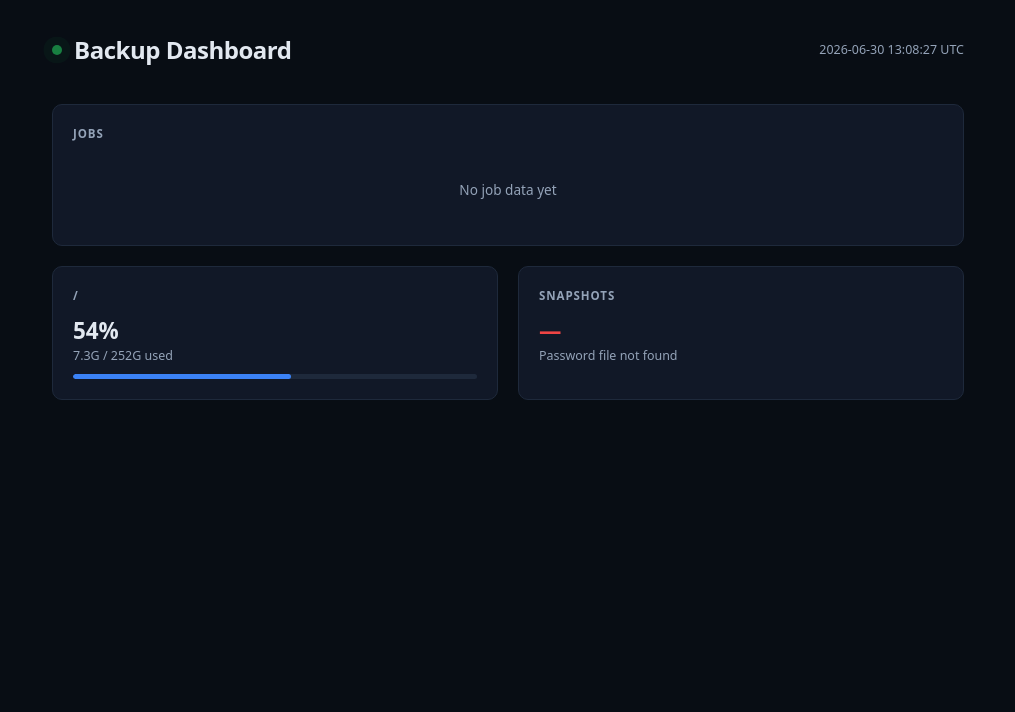
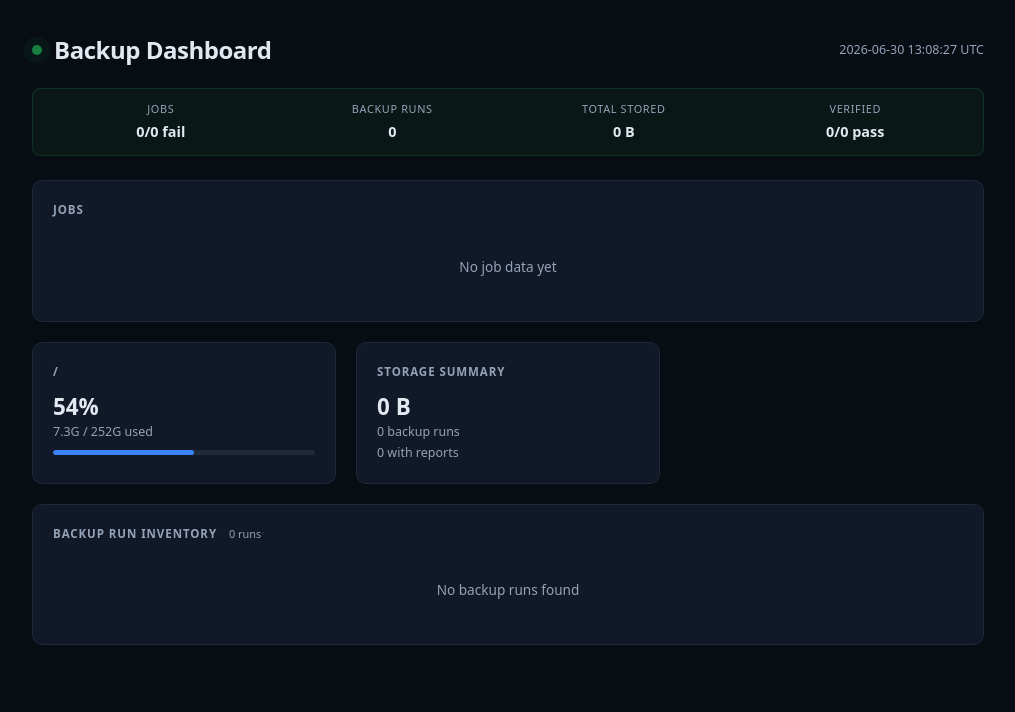
Before and after one commit to ErielCruz/backup-status, a Flask app: page / in a window 1280 px wide. Shown: the top 712 px of the page, without its empty margins (132-1147 px from the left). Run offline with Flask 3, Linux system fonts and the light colour scheme; some libraries are stand-ins or nearby versions.

Commit message:
dashboard: upgrade to backup integrity hub
Replace restic-dependent panels with filesystem-based backup run inventory.
Show verification pass/fail from verify.log, storage stats from
backup-report.json, and run inventory from directory listing.

- Add health bar with job failures, run count, total stored, verified rate
- Add backup run inventory table (file count, size, duration, verify status)
- Add verification history section
- Replace snapshot count with storage summary
- In-memory TTL cache for expensive operations
- Color-coded health states (ok/warn/fail)
- Add /api/clear-cache endpoint

```diff
--- a/app.py
+++ b/app.py
@@ -1,7 +1,9 @@
 #!/usr/bin/env python3
 import json
 import os
+import shlex
 import subprocess
+import time
 from datetime import datetime, timezone
 from pathlib import Path
 
@@ -14,15 +16,25 @@ def env(n, d):
     return os.environ.get(n) or d
 
 
-RESTIC_REPO = env("RESTIC_REPOSITORY", "b2:backup-ssd-ecc:restic-backups")
-RESTIC_PW = env("RESTIC_PASSWORD_FILE", "/run/secrets/restic_password")
 SAMSUNG = env("SAMSUNG_MOUNT", "/samsung")
 TB = env("TB_MOUNT", "/4tb")
 LOG_DIR = env("LOG_DIR", "/logs")
 STATUS_FILE = Path(LOG_DIR) / "status.json"
+RUNS_DIR = Path(SAMSUNG) / "Backup_SSD" / "HomeServerBackups" / "runs"
+
+_cache = {}
+
+def cached(key, ttl=300):
+    now = time.time()
+    if key in _cache and _cache[key]["expires"] > now:
+        return _cache[key]["data"]
+    return None
+
+def set_cache(key, data, ttl=300):
+    _cache[key] = {"data": data, "expires": time.time() + ttl}
 
 
-def run(cmd, timeout=15):
+def run(cmd, timeout=30):
     try:
         r = subprocess.run(cmd, shell=True, capture_output=True, text=True, timeout=timeout)
         return r.stdout.strip(), r.returncode == 0
@@ -30,6 +42,51 @@ def run(cmd, timeout=15):
         return "Command timed out", False
     except Exception as e:
         return str(e), False
+
+
+def fmt_bytes(b):
+    if b is None or b == 0:
+        return "0 B"
+    b = int(b)
+    if b < 1024:
+        return f"{b} B"
+    elif b < 1024 * 1024:
+        return f"{b/1024:.1f} KB"
+    elif b < 1024 * 1024 * 1024:
+        return f"{b/(1024*1024):.1f} MB"
+    else:
+        return f"{b/(1024*1024*1024):.1f} GB"
+
+
+def fmt_duration(sec):
+    if sec is None or sec == 0:
+        return "0s"
+    sec = int(sec)
+    if sec < 60:
+        return f"{sec}s"
+    elif sec < 3600:
+        m = sec // 60
+        s = sec % 60
+        return f"{m}m{s}s"
+    else:
+        h = sec // 3600
+        m = (sec % 3600) // 60
+        return f"{h}h{m}m"
+
+
+def fmt_date_short(iso):
+    if not iso:
+        return "—"
+    try:
+        dt = datetime.fromisoformat(iso)
+        return dt.strftime("%m-%d %H:%M")
+    except Exception:
+        return iso[:16]
+
+
+app.jinja_env.filters["fmt_bytes"] = fmt_bytes
+app.jinja_env.filters["fmt_duration"] = fmt_duration
+app.jinja_env.filters["fmt_date_short"] = fmt_date_short
 
 
 def load_status():
@@ -41,27 +98,9 @@ def load_status():
     return {"jobs": [], "updated": None}
 
 
-def get_snapshots():
-    if not Path(RESTIC_PW).exists():
-        return {"count": 0, "latest": None, "error": "Password file not found"}
-    out, ok = run(
-        f"restic -r {RESTIC_REPO} --password-file {RESTIC_PW} snapshots --compact --json 2>/dev/null"
-    )
-    if ok and out:
-        try:
-            snaps = json.loads(out)
-            latest = None
-            if snaps:
-                latest = max(s.get("time", "") for s in snaps if s.get("time"))
-            return {"count": len(snaps), "latest": latest}
-        except (json.JSONDecodeError, ValueError):
-            pass
-    return {"count": 0, "latest": None, "error": "No snapshot data"}
-
-
 def get_disk():
     labels = {SAMSUNG: "Samsung SSD", TB: "4TB Drive"}
-    out, _ = run(f"df -h {SAMSUNG} {TB} 2>/dev/null || df -h /")
+    out, _ = run(f"df -h {shlex.quote(SAMSUNG)} {shlex.quote(TB)} 2>/dev/null || df -h /")
     lines = []
     for line in out.split("\n")[1:]:
         parts = line.split()
@@ -77,19 +116,125 @@ def get_disk():
     return lines
 
 
+def get_run_inventory():
+    data = cached("run_inventory")
+    if data is not None:
+        return data
+
+    runs = []
+    if RUNS_DIR.is_dir():
+        for run_dir in sorted(RUNS_DIR.iterdir(), reverse=True):
+            if not run_dir.is_dir():
+                continue
+            run_id = run_dir.name
+            run_info = {"run_id": run_id, "files": [], "total_size": 0, "has_report": False}
+
+            for f in sorted(run_dir.iterdir()):
+                if f.is_file():
+                    size = f.stat().st_size
+                    run_info["files"].append({"name": f.name, "size": size})
+                    run_info["total_size"] += size
+                    if f.name == "backup-report.json":
+                        try:
+                            report = json.loads(f.read_text())
+                            run_info["has_report"] = True
+                            run_info["duration"] = report.get("duration_seconds", 0)
+                            run_info["started"] = report.get("started_at", "")
+                            run_info["status"] = report.get("status", "unknown")
+                            run_info["archive_size"] = report.get("archive_size_bytes", 0)
+                            run_info["verify_log"] = report.get("verify_log")
+                        except (json.JSONDecodeError, OSError):
+                            pass
+
+                if f.name == "verify.log":
+                    try:
+                        vtext = f.read_text()
+                        run_info["verify_pass"] = "FAIL" not in vtext.upper() and "ERROR" not in vtext.upper()
+                    except Exception:
+                        run_info["verify_pass"] = None
+
+            runs.append(run_info)
+
+    set_cache("run_inventory", runs, ttl=600)
+    return runs
+
+
+def get_backup_stats():
+    runs = get_run_inventory()
+    total_size = sum(r["total_size"] for r in runs)
+    with_reports = [r for r in runs if r.get("has_report")]
+    verified = [r for r in runs if r.get("verify_pass") is not None]
+    passed = [r for r in verified if r.get("verify_pass")]
+
+    return {
+        "runs_total": len(runs),
+        "total_size": total_size,
+        "runs_with_reports": len(with_reports),
+        "runs_with_verification": len(verified),
+        "verified_passed": len(passed),
+    }
+
+
+def get_verification_status():
+    runs = get_run_inventory()
+    recent = []
+    for r in runs[:20]:
+        verify = "unknown"
+        if r.get("verify_pass") is True:
+            verify = "pass"
+        elif r.get("verify_pass") is False:
+            verify = "fail"
+
+        recent.append({
+            "run_id": r["run_id"][:16],
+            "started": r.get("started", ""),
+            "size": r.get("archive_size", r.get("total_size", 0)),
+            "duration": r.get("duration", 0),
+            "verify": verify,
+            "total_files": len(r.get("files", [])),
+        })
+
+    verified = [r for r in recent if r["verify"] != "unknown"]
+    rate = round(len([r for r in verified if r["verify"] == "pass"]) / len(verified) * 100) if verified else 0
+
+    return {"rate": rate, "recent": recent}
+
+
+def get_overall_health():
+    status = load_status()
+    jobs = status.get("jobs", [])
+    failures = [j for j in jobs if j.get("last_result") != "success"]
+    verif = get_verification_status()
+
+    if failures:
+        health = "fail"
+    elif verif.get("rate", 100) < 100 and verif.get("recent"):
+        health = "warn"
+    else:
+        health = "ok"
+
+    return {
+        "status": health,
+        "job_failures": len(failures),
+        "job_total": len(jobs),
+    }
+
+
 def now():
     return datetime.now(timezone.utc).strftime("%Y-%m-%d %H:%M:%S UTC")
 
 
 @app.route("/")
 def index():
-    status = load_status()
     return render_template(
         "index.html",
         now=now(),
-        jobs=status.get("jobs", []),
+        jobs=load_status().get("jobs", []),
         disk=get_disk(),
-        snapshots=get_snapshots(),
+        runs=get_run_inventory(),
+        stats=get_backup_stats(),
+        verification=get_verification_status(),
+        health=get_overall_health(),
     )
 
 
@@ -100,14 +245,22 @@ def health():
 
 @app.route("/api/refresh")
 def api_refresh():
-    status = load_status()
     return render_template(
         "dashboard.html",
         now=now(),
-        jobs=status.get("jobs", []),
+        jobs=load_status().get("jobs", []),
         disk=get_disk(),
-        snapshots=get_snapshots(),
+        runs=get_run_inventory(),
+        stats=get_backup_stats(),
+        verification=get_verification_status(),
+        health=get_overall_health(),
     )
+
+
+@app.route("/api/clear-cache")
+def clear_cache():
+    _cache.clear()
+    return jsonify({"status": "cache cleared"})
 
 
 if __name__ == "__main__":
--- a/static/style.css
+++ b/static/style.css
@@ -8,6 +8,8 @@
   --red: #ef4444;
   --blue: #3b82f6;
   --amber: #f59e0b;
+  --warn-bg: rgba(245, 158, 11, 0.1);
+  --fail-bg: rgba(239, 68, 68, 0.1);
 }
 
 *, *::before, *::after {
@@ -25,7 +27,7 @@ body {
 }
 
 .container {
-  max-width: 960px;
+  max-width: 1000px;
   margin: 0 auto;
   padding: 32px 24px 48px;
 }
@@ -34,7 +36,7 @@ body {
   display: flex;
   align-items: center;
   gap: 12px;
-  margin-bottom: 36px;
+  margin-bottom: 20px;
 }
 
 .header h1 {
@@ -61,6 +66,46 @@ body {
   font-size: 0.78rem;
   color: var(--text-muted);
   margin-left: auto;
+  font-variant-numeric: tabular-nums;
+}
+
+.health-bar {
+  display: flex;
+  gap: 8px;
+  margin-bottom: 24px;
+  padding: 12px 16px;
+  background: rgba(34, 197, 94, 0.06);
+  border: 1px solid rgba(34, 197, 94, 0.15);
+  border-radius: 8px;
+}
+
+.health-bar.health-warn {
+  background: var(--warn-bg);
+  border-color: rgba(245, 158, 11, 0.15);
+}
+
+.health-bar.health-fail {
+  background: var(--fail-bg);
+  border-color: rgba(239, 68, 68, 0.15);
+}
+
+.health-item {
+  flex: 1;
+  text-align: center;
+}
+
+.health-label {
+  display: block;
+  font-size: 0.68rem;
+  color: var(--text-muted);
+  text-transform: uppercase;
+  letter-spacing: 0.06em;
+  margin-bottom: 2px;
+}
+
+.health-value {
+  font-size: 0.9rem;
+  font-weight: 600;
   font-variant-numeric: tabular-nums;
 }
 
@@ -79,6 +124,15 @@ body {
   text-transform: uppercase;
   letter-spacing: 0.08em;
   margin-bottom: 14px;
+}
+
+.card-badge {
+  font-size: 0.68rem;
+  font-weight: 400;
+  color: var(--text-muted);
+  text-transform: none;
+  letter-spacing: normal;
+  margin-left: 8px;
 }
 
 table {
@@ -136,9 +202,28 @@ tr:last-child td {
   gap: 20px;
 }
 
-@media (max-width: 700px) {
-  .grid-2 { grid-template-columns: 1fr; }
-  .container { padding: 20px 14px 40px; }
+.grid-3 {
+  display: grid;
+  grid-template-columns: 1fr 1fr 1fr;
+  gap: 20px;
+}
+
+.grid-4 {
+  display: grid;
+  grid-template-columns: 1fr 1fr 1fr 1fr;
+  gap: 20px;
+  text-align: center;
+}
+
+@media (max-width: 800px) {
+  .grid-2, .grid-3, .grid-4 { grid-template-columns: 1fr 1fr; }
+  .container { padding: 16px 10px 32px; }
+  .health-bar { flex-wrap: wrap; }
+  .health-item { flex: 0 0 48%; }
+}
+
+@media (max-width: 500px) {
+  .grid-2, .grid-3, .grid-4 { grid-template-columns: 1fr; }
 }
 
 .stat-value {
--- a/templates/dashboard.html
+++ b/templates/dashboard.html
@@ -1,8 +1,27 @@
 <div class="container" hx-get="/api/refresh" hx-trigger="every 60s" hx-swap="outerHTML">
   <div class="header">
-    <span class="dot"></span>
+    <span class="dot{% if health.status == "fail" %} dot-fail{% elif health.status == "warn" %} dot-warn{% endif %}"></span>
     <h1>Backup Dashboard</h1>
     <span class="badge">{{ now }}</span>
+  </div>
+
+  <div class="health-bar{% if health.status == "fail" %} health-fail{% elif health.status == "warn" %} health-warn{% endif %}">
+    <div class="health-item">
+      <span class="health-label">Jobs</span>
+      <span class="health-value">{{ health.job_failures }}/{{ health.job_total }} fail</span>
+    </div>
+    <div class="health-item">
+      <span class="health-label">Backup Runs</span>
+      <span class="health-value">{{ stats.runs_total }}</span>
+    </div>
+    <div class="health-item">
+      <span class="health-label">Total Stored</span>
+      <span class="health-value">{{ stats.total_size | fmt_bytes }}</span>
+    </div>
+    <div class="health-item">
+      <span class="health-label">Verified</span>
+      <span class="health-value">{{ stats.verified_passed }}/{{ stats.runs_with_verification }} pass</span>
+    </div>
   </div>
 
   <div class="card">
@@ -39,7 +58,7 @@
     {% endif %}
   </div>
 
-  <div class="grid-2">
+  <div class="grid-3">
     {% for d in disk %}
     <div class="card">
       <div class="card-title">{{ d.label }}</div>
@@ -52,14 +71,91 @@
     </div>
     {% endfor %}
     <div class="card">
-      <div class="card-title">Snapshots</div>
-      {% if snapshots.error %}
-      <div class="stat-value empty-error">—</div>
-      <div class="stat-sub">{{ snapshots.error }}</div>
-      {% else %}
-      <div class="stat-value">{{ snapshots.count }}</div>
-      <div class="stat-sub">{{ snapshots.latest[:16] if snapshots.latest else "No snapshots" }}</div>
-      {% endif %}
+      <div class="card-title">Storage Summary</div>
+      <div class="stat-value">{{ stats.total_size | fmt_bytes }}</div>
+      <div class="stat-sub">{{ stats.runs_total }} backup runs</div>
+      <div class="stat-sub" style="margin-top:2px">{{ stats.runs_with_reports }} with reports</div>
     </div>
   </div>
+
+  <div class="card">
+    <div class="card-title">Backup Run Inventory
+      <span class="card-badge">{{ runs|length }} runs</span>
+    </div>
+    {% if runs %}
+    <table>
+      <thead>
+        <tr>
+          <th>Run ID</th>
+          <th>Files</th>
+          <th>Size</th>
+          <th>Duration</th>
+          <th>Verified</th>
+        </tr>
+      </thead>
+      <tbody>
+        {% for r in runs[:15] %}
+        <tr>
+          <td class="td-mono">{{ r.run_id[:19] }}</td>
+          <td class="td-num">{{ r.files|length }}</td>
+          <td class="td-num">
+            {% if r.has_report %}{{ r.archive_size | fmt_bytes }}{% else %}{{ r.total_size | fmt_bytes }}{% endif %}
+          </td>
+          <td class="td-num">{{ r.duration | fmt_duration if r.duration else "—" }}</td>
+          <td>
+            {% if r.verify_pass is true %}
+            <span class="status status-pass">PASS</span>
+            {% elif r.verify_pass is false %}
+            <span class="status status-fail">FAIL</span>
+            {% else %}
+            <span class="status status-unknown">—</span>
+            {% endif %}
+          </td>
+        </tr>
+        {% endfor %}
+      </tbody>
+    </table>
+    {% else %}
+    <div class="empty">No backup runs found</div>
+    {% endif %}
+  </div>
+
+  {% if verification.recent and verification.rate is defined %}
+  <div class="card">
+    <div class="card-title">Verification History
+      <span class="card-badge">{{ verification.rate }}% pass</span>
+    </div>
+    <table>
+      <thead>
+        <tr>
+          <th>Run ID</th>
+          <th>Date</th>
+          <th>Size</th>
+          <th>Duration</th>
+          <th>Verified</th>
+        </tr>
+      </thead>
+      <tbody>
+        {% for r in verification.recent[:10] if r.verify != "unknown" %}
+        <tr>
+          <td class="td-mono">{{ r.run_id[:16] }}</td>
+          <td class="td-time">{{ r.started | fmt_date_short }}</td>
+          <td class="td-num">{{ r.size | fmt_bytes }}</td>
+          <td class="td-num">{{ r.duration | fmt_duration }}</td>
+          <td>
+            {% if r.verify == "pass" %}
+            <span class="status status-pass">PASS</span>
+            {% elif r.verify == "fail" %}
+            <span class="status status-fail">FAIL</span>
+            {% else %}
+            <span class="status status-unknown">—</span>
+            {% endif %}
+          </td>
+        </tr>
+        {% endfor %}
+      </tbody>
+    </table>
+  </div>
+  {% endif %}
+
 </div>
```
Also changed, not shown: other parts of static/style.css (+35 -1 lines), README.md.
